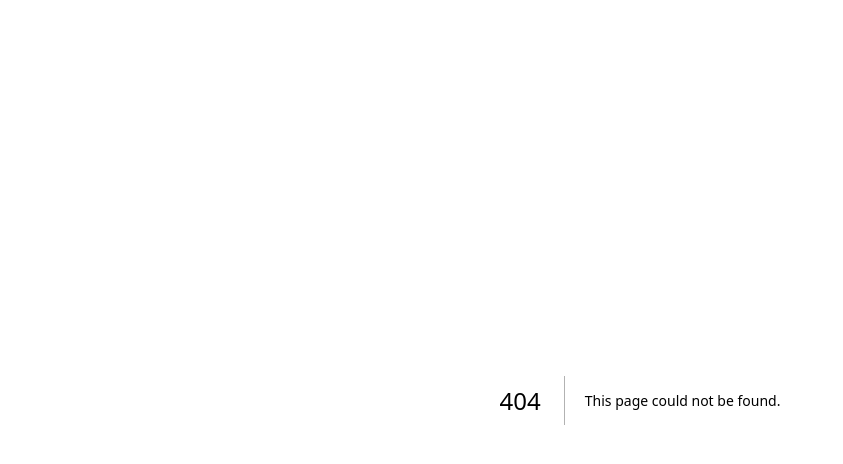
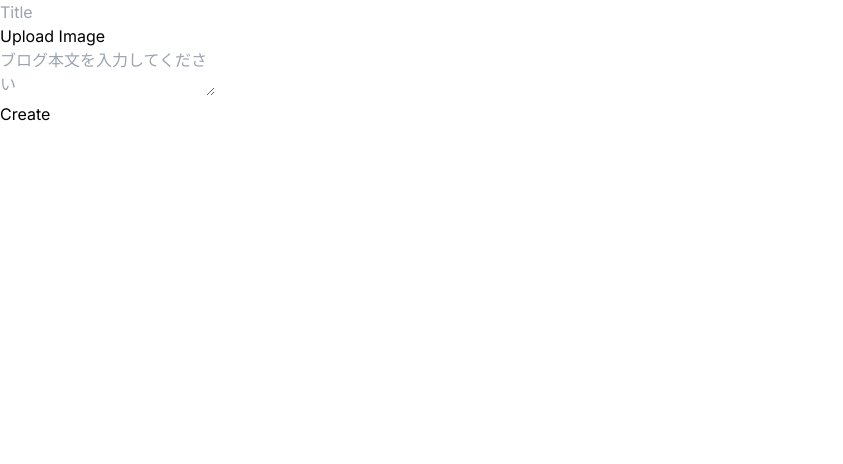
Before and after one commit to Shuheitkhs/teamsdev_16_2, a Next.js app: page /write_view in a window 1280 px wide. Before the commit this address had no page. Shown: the top 464 px of the page, without its empty margins (0-843 px from the left). Built offline with nearby package versions, Linux system fonts and the light colour scheme.

Commit message:
write_viewのコンポーネント作成 (#26)
* write_viewのコンポーネント作成

* write_view指摘箇所の修正

* write_view指摘箇所修正最新版です

* 指摘箇所の修正及びuploadする写真の表示

* 指摘箇所のimgタグをnextjs Imageへ変更

```diff
--- /dev/null
+++ b/app/write_view/page.tsx
@@ -0,0 +1,56 @@
+"use client";
+import React, { useRef, useState } from "react";
+import Image from 'next/image'
+
+
+const WriteView = () => {
+  const inputImageRef = useRef<HTMLInputElement|null>(null);
+  // 投稿する写真の保存
+  const [blogImage, setBlogImage] = useState("");
+
+  //Upload Imageボタンが押された際にinputを押下
+  const clickUploadImage = () => {
+    inputImageRef.current?.click();
+  };
+
+  //追加したい写真を選択
+  const onChangeUploadImage = (e: React.ChangeEvent<HTMLInputElement>) => {
+    // 型エラーの解消
+    const target = e.target as HTMLInputElement;
+    const file = (target.files as FileList)[0];
+    if (file) {
+      // 取得した写真のURLを作成
+      setBlogImage(window.URL.createObjectURL(file));
+    }
+  };
+
+  return (
+    <div>
+      <input placeholder="Title"></input>
+      <form>
+        <div>
+          {/* 選択した写真を表示 */}
+          {blogImage && <Image src={blogImage} alt="uploadImage" width={500} height={500}/>}
+          <button onClick={clickUploadImage} type="button">
+            Upload Image
+          </button>
+          <input
+            type="file"
+            onChange={onChangeUploadImage}
+            ref={inputImageRef}
+            accept="image/*"
+            style={{ display: "none" }}
+          />
+        </div>
+        {/* 投稿文内容の追加 */}
+        <div>
+          <textarea placeholder="ブログ本文を入力してください"></textarea>
+        </div>
+      </form>
+      {/* 投稿するボタン */}
+      <button>Create</button>
+    </div>
+  );
+};
+
+export default WriteView;
```
